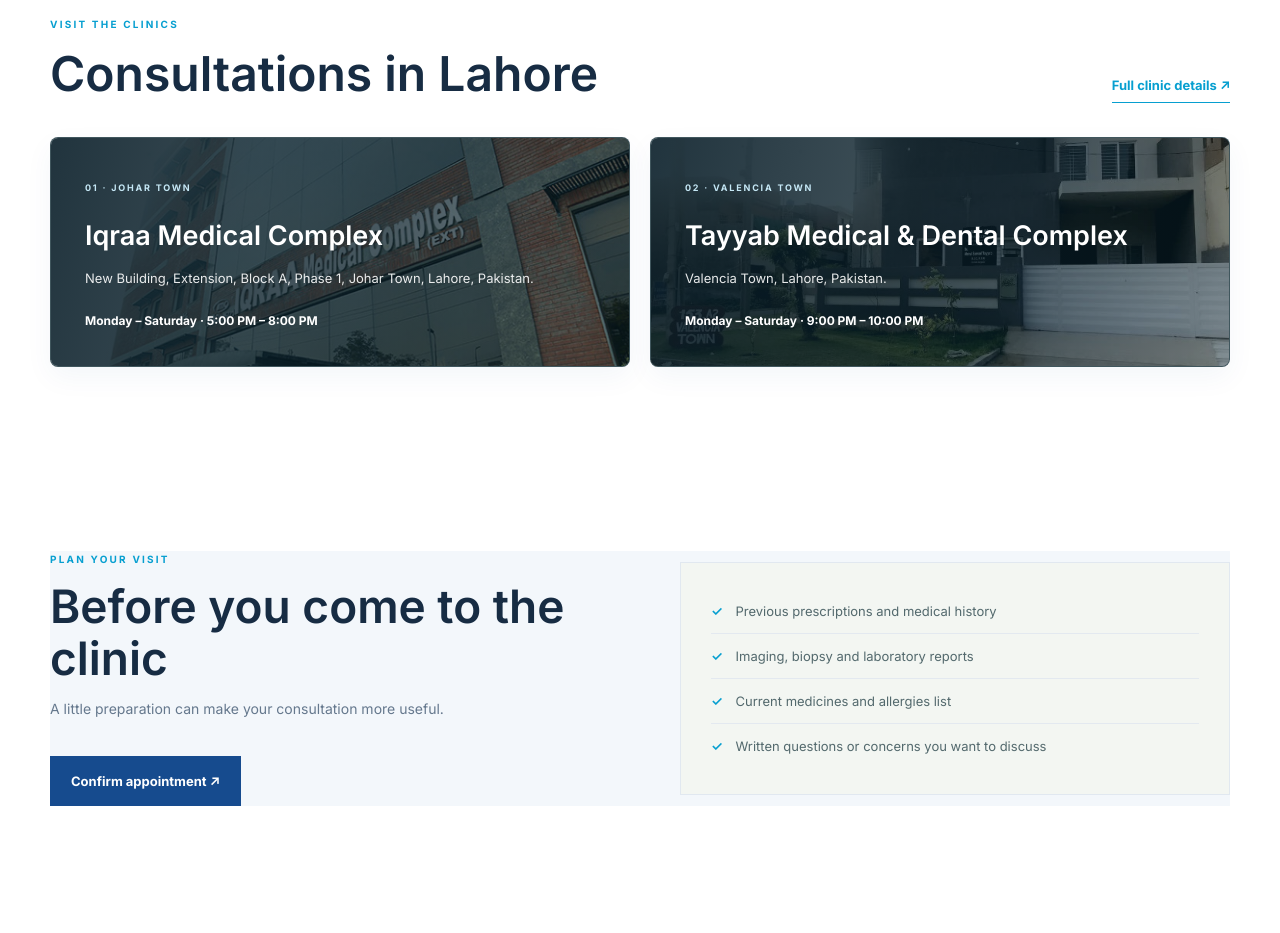
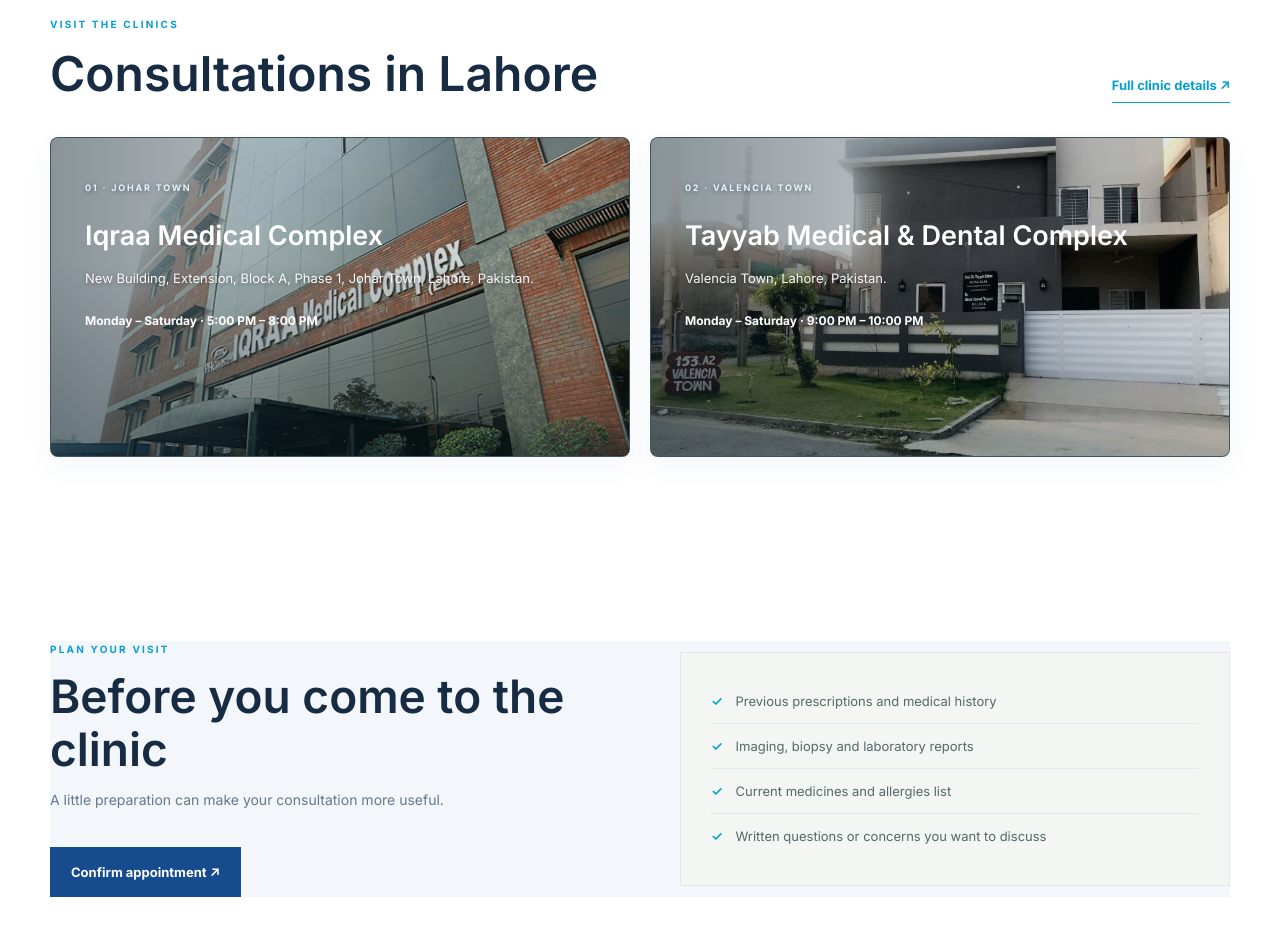
Before and after one commit to franklinctapley-del1122/Drzaintayyababbas, a Next.js app: page / in a window 1280 px wide. Shown: the part 4540-5473 px from the top of the page. Built offline with nearby package versions, Linux system fonts and the light colour scheme.

Commit message:
Make clinic location background photos more prominent

```diff
--- a/app/globals.css
+++ b/app/globals.css
@@ -1196,6 +1196,7 @@ html body .doctor-reference-header .doctor-header-contact-icon{border-color:#079
   position:relative;
   isolation:isolate;
   overflow:hidden;
+  min-height:320px;
   background:#102c35;
   color:#fff;
   border-color:rgba(255,255,255,.2);
@@ -1205,7 +1206,7 @@ html body .doctor-reference-header .doctor-header-contact-icon{border-color:#079
   position:absolute;
   inset:0;
   z-index:-1;
-  background:linear-gradient(105deg,rgba(8,29,40,.88),rgba(8,29,40,.67) 58%,rgba(8,29,40,.4));
+  background:linear-gradient(90deg,rgba(8,29,40,.48) 0%,rgba(8,29,40,.24) 52%,rgba(8,29,40,.08) 100%),linear-gradient(0deg,rgba(8,29,40,.28),transparent 62%);
 }
 .clinic-card.location-photo .clinic-location-photo{
   position:absolute;
@@ -1215,7 +1216,8 @@ html body .doctor-reference-header .doctor-header-contact-icon{border-color:#079
   height:100%;
   object-fit:cover;
   object-position:center;
-  opacity:.82;
+  opacity:1;
+  transform:scale(1.015);
 }
 .clinic-card.location-photo>*:not(.clinic-location-photo){
   position:relative;
@@ -1229,8 +1231,8 @@ html body .doctor-reference-header .doctor-header-contact-icon{border-color:#079
 .clinic-card.location-photo .hours span{
   color:#fff;
 }
-.clinic-card.location-photo p{max-width:520px;color:rgba(255,255,255,.9)}
-.clinic-card.location-photo .clinic-index{color:#c5e7f5}
+.clinic-card.location-photo p{max-width:520px;color:rgba(255,255,255,.96);text-shadow:0 1px 4px rgba(0,0,0,.35)}
+.clinic-card.location-photo .clinic-index{color:#e0f5ff;text-shadow:0 1px 4px rgba(0,0,0,.4)}
 .clinic-card.location-photo .hours strong{color:#fff}
 .clinic-card.location-photo .button{
   background:#fff;
@@ -1238,6 +1240,6 @@ html body .doctor-reference-header .doctor-header-contact-icon{border-color:#079
   border-color:#fff;
 }
 @media(max-width:640px){
-  .clinic-card.location-photo{min-height:280px;padding:24px}
+  .clinic-card.location-photo{min-height:300px;padding:24px}
   .clinic-card.location-photo .clinic-location-photo{object-position:center}
 }
```
